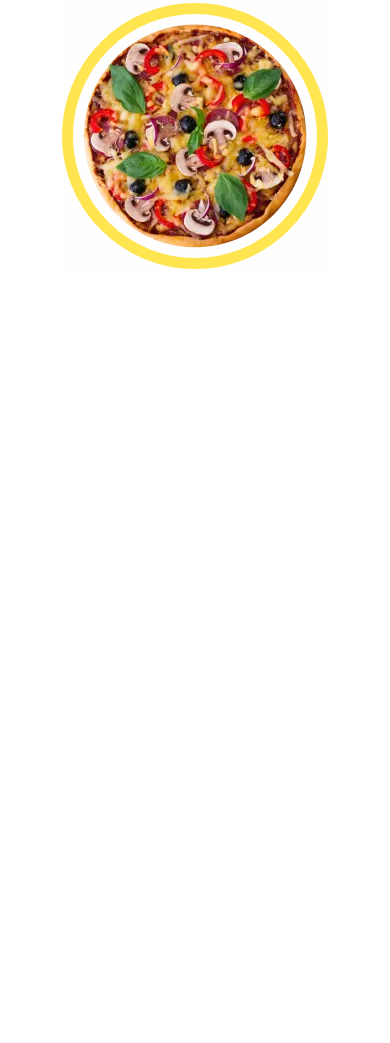
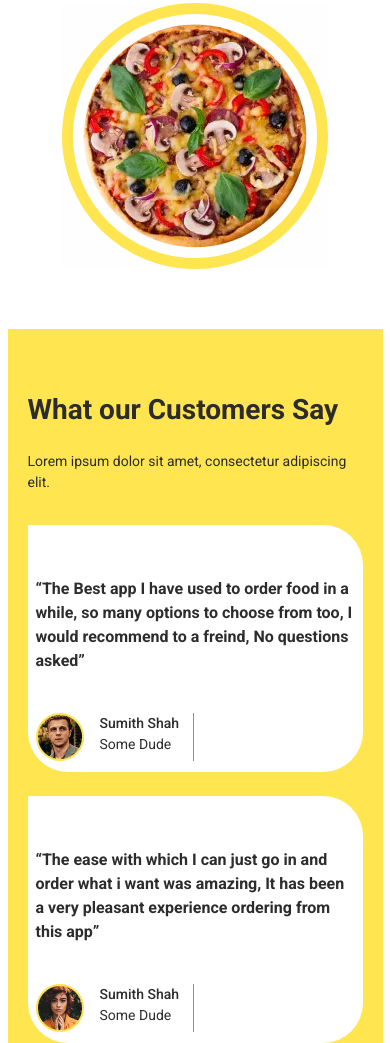
Before and after one commit to 19taurus79/food_delivery_service, a website built with Vite: page src/index.html in a window 390 px wide. Shown: the part 2374-3417 px from the top of the page. Before the commit the page ends 2703 px from the top, so only its background shows below. Built offline with nearby package versions, Linux system fonts and the light colour scheme.

Commit message:
add customer says mobile

```diff
--- /dev/null
+++ b/src/css/customer-say.css
@@ -0,0 +1,67 @@
+.customer-say-title {
+  font-weight: 700;
+  font-size: 28px;
+  color: #2c2c2c;
+  padding-top: 60px;
+  padding-bottom: 20px;
+}
+.customer-say-description {
+  font-weight: 400;
+  font-size: 14px;
+  color: #2c2c2c;
+  padding-bottom: 32px;
+}
+.customer-say {
+  background-color: #ffe550;
+}
+
+.customer-say-list {
+  display: flex;
+  flex-direction: column;
+  align-items: center;
+  gap: 24px;
+}
+.customer-say-item {
+  min-width: 280px;
+  min-height: 247px;
+  background-color: #fff;
+  border-bottom-right-radius: 40px;
+  border-bottom-left-radius: 40px;
+  border-top-right-radius: 40px;
+}
+.stars-block {
+  display: flex;
+  gap: 4px;
+  margin-top: 8px;
+  margin-left: 8px;
+}
+.customer-say-text {
+  font-weight: 700;
+  font-size: 16px;
+  color: #2c2c2c;
+  margin: 28px 8px 40px 8px;
+}
+
+.customer-say-author {
+  display: flex;
+  margin: 0 0 8px 8px;
+  gap: 16px;
+}
+.customer-say-img {
+  width: 48px;
+  height: 48px;
+}
+.customer-say-name {
+  width: 94px;
+  font-weight: 400;
+  font-size: 14px;
+  line-height: 1.5;
+  color: #2c2c2c;
+  border-right: 0.85px solid #7eb101;
+}
+.customer-say-name-span-bold {
+  font-weight: 500;
+  font-size: 14px;
+  line-height: 1.5;
+  color: #2c2c2c;
+}
--- a/src/css/styles.css
+++ b/src/css/styles.css
@@ -19,3 +19,4 @@
 @import url('./badges.css');
 @import url('./back-link.css');
 @import url('./footer.css');
+@import url('./customer-say.css');
--- a/src/index.html
+++ b/src/index.html
@@ -28,6 +28,7 @@
       <load src="./partials/hero.html" />
       <load src="./partials/offering.html" />
       <load src="./partials/favorites.html" />
+      <load src="./partials/customer-say.html" />
     </main>
 
     <script type="module" src="./main.js"></script>
--- /dev/null
+++ b/src/partials/customer-say.html
@@ -0,0 +1,74 @@
+<section class="container customer-say">
+  <h2 class="customer-say-title">What our Customers Say</h2>
+  <p class="customer-say-description">
+    Lorem ipsum dolor sit amet, consectetur adipiscing elit.
+  </p>
+  <ul class="customer-say-list">
+    <li class="customer-say-item">
+      <div class="stars-block">
+        <svg width="17" height="16">
+          <use href="./img/sprite.svg#icon-star"></use>
+        </svg>
+        <svg width="17" height="16">
+          <use href="./img/sprite.svg#icon-star"></use>
+        </svg>
+        <svg width="17" height="16">
+          <use href="./img/sprite.svg#icon-star"></use>
+        </svg>
+        <svg width="17" height="16">
+          <use href="./img/sprite.svg#icon-star"></use>
+        </svg>
+        <svg width="17" height="16">
+          <use href="./img/sprite.svg#icon-star"></use>
+        </svg>
+      </div>
+      <p class="customer-say-text">
+        “The Best app I have used to order food in a while, so many options to
+        choose from too, I would recommend to a freind, No questions asked”
+      </p>
+      <div class="customer-say-author">
+        <img
+          class="customer-say-img"
+          src="../img/customer-sey1.webp"
+          alt="customer photo"
+        />
+        <p class="customer-say-name">
+          <span class="customer-say-name-span-bold">Sumith Shah</span> Some Dude
+        </p>
+      </div>
+    </li>
+    <li class="customer-say-item">
+      <div class="stars-block">
+        <svg width="17" height="16">
+          <use href="./img/sprite.svg#icon-star"></use>
+        </svg>
+        <svg width="17" height="16">
+          <use href="./img/sprite.svg#icon-star"></use>
+        </svg>
+        <svg width="17" height="16">
+          <use href="./img/sprite.svg#icon-star"></use>
+        </svg>
+        <svg width="17" height="16">
+          <use href="./img/sprite.svg#icon-star"></use>
+        </svg>
+        <svg width="17" height="16">
+          <use href="./img/sprite.svg#icon-star"></use>
+        </svg>
+      </div>
+      <p class="customer-say-text">
+        “The ease with which I can just go in and order what i want was amazing,
+        It has been a very pleasant experience ordering from this app”
+      </p>
+      <div class="customer-say-author">
+        <img
+          class="customer-say-img"
+          src="../img/customer-sey2.webp"
+          alt="customer photo"
+        />
+        <p class="customer-say-name">
+          <span class="customer-say-name-span-bold">Sumith Shah</span> Some Dude
+        </p>
+      </div>
+    </li>
+  </ul>
+</section>
```
Also changed, not shown: src/img/customer-sey1.webp (added), src/img/customer-sey2.webp (added), src/img/sprite.svg, 3 other files.
